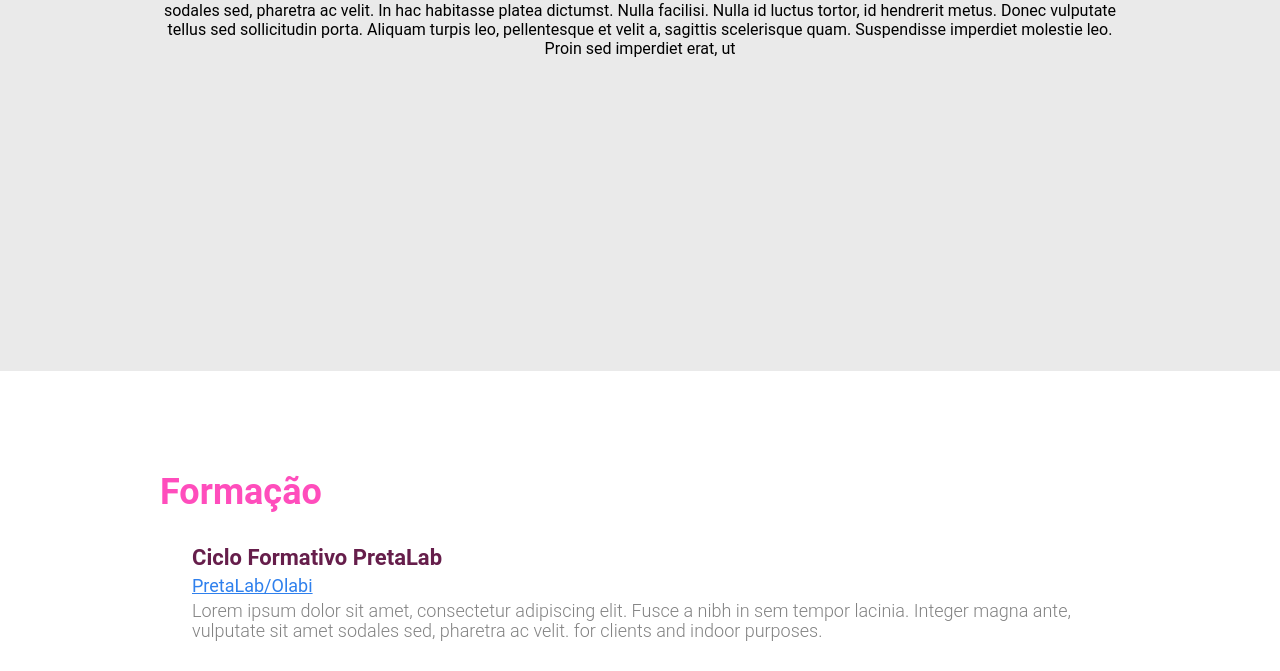
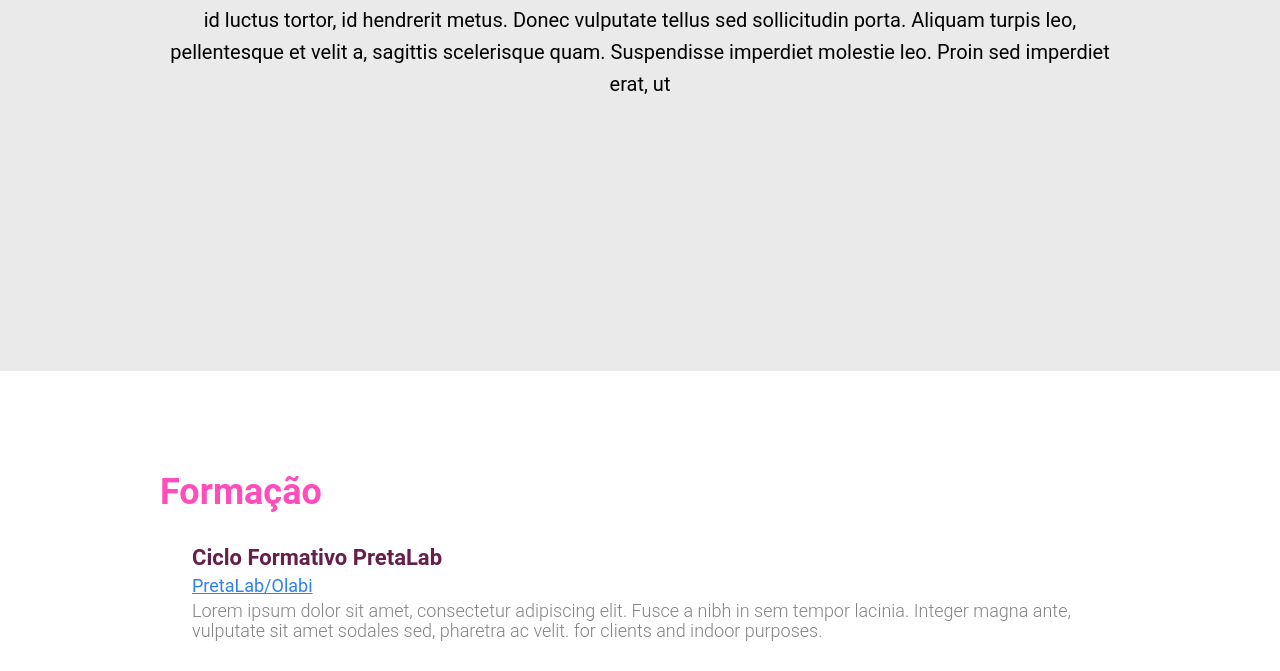
Before and after one commit to dricamattos/Portfolio_pretalab, a plain HTML site: page index.html in a window 1280 px wide. Shown: the part 429-1100 px from the top of the page. Drawn offline with Linux system fonts and the light colour scheme.

Commit message:
Add files via upload

```diff
--- a/index.css
+++ b/index.css
@@ -72,6 +72,11 @@ li {
     color: #ff4dbc;
     font-weight: 700;
     height: 45px;
+}
+
+.texto-sobre {
+    font-size: 20px;
+    line-height: 32px;
 }
 
 .profissao {
```
